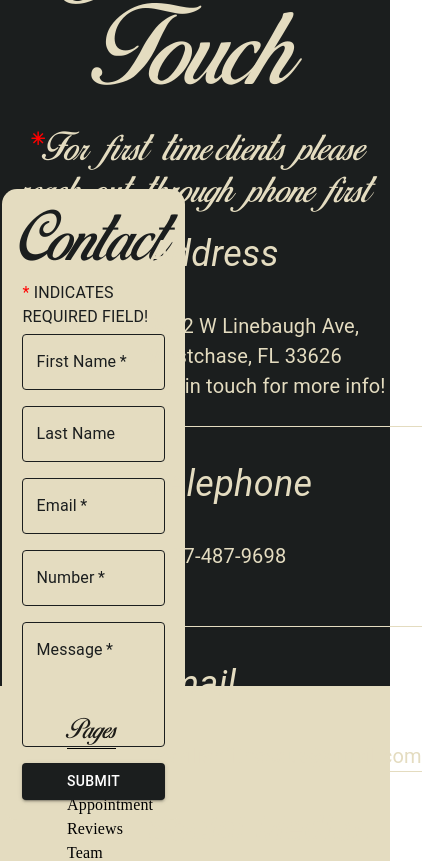
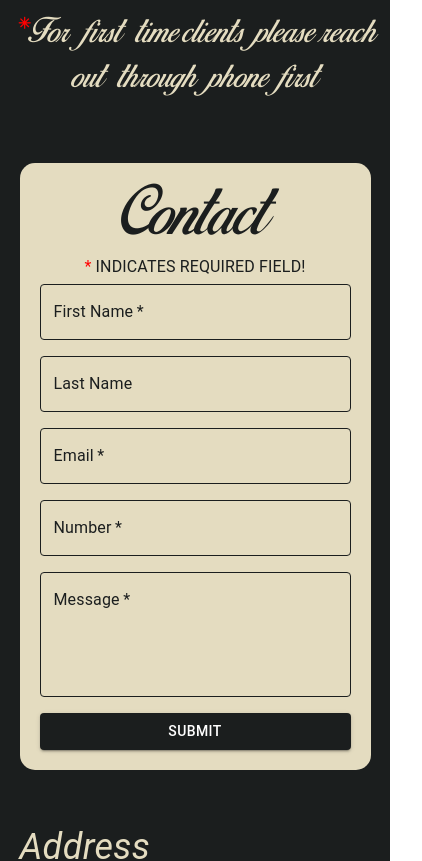
Before and after one commit to jamesdev4you/salon, a React (Create React App) app: page /appointment in a window 390 px wide. Shown: the part 960-1821 px from the top of the page, 422 px wide, since content can reach past the window. Built offline with nearby package versions, Linux system fonts and the light colour scheme.

Commit message:
responsiveness for appointment, reviews, and navbar

```diff
--- a/src/App.js
+++ b/src/App.js
@@ -39,8 +39,8 @@ function App() {
       backgroundImg: contactImage,
     },
     {
-      title: 'Reviews From',
-      desc: 'Our Amazing Clients',
+      title: 'Testimonials',
+      desc: 'by Amazing Clients',
       button: MyServiceButton,
       backgroundImg: headerReviews,
     },
--- a/src/PageComponents/Appointment/appointment.js
+++ b/src/PageComponents/Appointment/appointment.js
@@ -11,6 +11,7 @@ import Youtube from '../assets/youtube.png';
 import Footer from '../Footer/footer.js';
 import { useAnimation, motion } from 'framer-motion';
 import { useInView } from 'react-intersection-observer';
+import '../../index.css';
 
 const squareVariants = {
   visible: { opacity: 1, transition: { duration: 1.5 } },
@@ -34,7 +35,13 @@ const Appointment = (props) => {
       <Box
         sx={{
           width: '100%',
-          height: '100vh',
+          height: {
+            xl: '110vh',
+            lg: '110vh',
+            md: 'auto',
+            sm: 'auto',
+            xs: 'auto',
+          },
           display: 'flex',
           flexDirection: 'column',
           alignItems: 'center',
@@ -47,35 +54,57 @@ const Appointment = (props) => {
         }}
       >
         <Typography
-          variant='h1'
           color='secondary.main'
           sx={{
             textAlign: 'center',
             marginBottom: '15px',
             fontFamily: 'Birds',
+            fontSize: { lg: '98px', md: '64px', sm: '64px', xs: '70px' },
           }}
         >
           Get In Touch
         </Typography>
         <Typography
-          variant='h4'
           color='secondary.main'
           sx={{
             textAlign: 'center',
             marginBottom: '3%',
             fontFamily: 'Birds',
+            fontSize: {
+              xs: '30px',
+              sm: '60px',
+              md: '35px',
+              lg: '40px',
+              xl: '60px',
+            },
+            paddingLeft: {
+              xs: '5px',
+              sm: '0px',
+              md: '0px',
+              lg: '0px',
+              xl: '0px',
+            },
+            paddingRight: {
+              xs: '5px',
+              sm: '0px',
+              md: '0px',
+              lg: '0px',
+              xl: '0px',
+            },
+            paddingBottom: {
+              xs: '50px',
+              sm: '0px',
+              md: '0px',
+              lg: '0px',
+              xl: '0px',
+            },
           }}
         >
           <span style={{ color: 'red' }}>*</span>For first time clients please
           reach out through phone first
         </Typography>
         <motion.div
-          style={{
-            width: '80%',
-            display: 'flex',
-            alignItems: 'center',
-            justifyContent: 'space-around',
-          }}
+          className='contactFlexBox'
           animate={controls}
           variants={squareVariants}
           initial='hidden'
@@ -83,26 +112,51 @@ const Appointment = (props) => {
         >
           <Box
             sx={{
-              width: '35%',
+              width: {
+                xl: '40%',
+                lg: '50%',
+                md: '60%',
+                sm: '90%',
+                xs: '100%',
+              },
               height: '60vh',
               display: 'flex',
               alignItems: 'center',
               justifyContent: 'center',
+              marginBottom: {
+                xl: '0px',
+                lg: '0px',
+                md: '50px',
+                sm: '50px',
+                xs: '50px',
+              },
+              marginTop: {
+                xl: '0px',
+                lg: '0px',
+                md: '50px',
+                sm: '50px',
+                xs: '50px',
+              },
             }}
           >
             <ContactForm />
           </Box>
           <Box
             sx={{
-              height: '60vh',
+              height: {
+                xl: '60vh',
+                lg: '60vh',
+                md: 'auto',
+                sm: 'auto',
+                xs: 'auto',
+              },
               width: {
                 xl: '40%',
-                lg: '60%',
+                lg: '40%',
                 md: '100%',
                 sm: '100%',
                 xs: '100%',
               },
-
               marginBottom: '50px',
             }}
           >
@@ -143,12 +197,18 @@ const Appointment = (props) => {
                 paddingTop: '30px',
                 flexDirection: {
                   xl: 'row',
-                  lg: 'column',
-                  md: 'column',
+                  lg: 'row',
+                  md: 'row',
                   sm: 'column',
                   xs: 'column',
                 },
-                borderBottom: '1px solid #E4DCC0',
+                borderBottom: {
+                  xl: '1px solid #E4DCC0',
+                  lg: '1px solid #E4DCC0',
+                  md: '1px solid #E4DCC0',
+                  sm: 'none',
+                  xs: 'none',
+                },
               }}
             >
               <Box
@@ -157,8 +217,8 @@ const Appointment = (props) => {
                   width: '100%',
                   borderBottom: {
                     xl: 'none',
-                    lg: '1px solid #E4DCC0',
-                    md: '1px solid #E4DCC0',
+                    lg: 'none',
+                    md: 'none',
                     sm: '1px solid #E4DCC0',
                     xs: '1px solid #E4DCC0',
                   },
@@ -192,17 +252,26 @@ const Appointment = (props) => {
                 sx={{
                   marginLeft: {
                     xl: '30%',
-                    lg: '0%',
-                    md: '0%',
+                    lg: '10%',
+                    md: '10%',
                     sm: '0%',
                     xs: '0%',
                   },
-                  marginTop: {
-                    xl: '0%',
-                    lg: '30px',
-                    md: '30px',
-                    sm: '30px',
-                    xs: '30px',
+                  height: '170px',
+                  width: '100%',
+                  borderBottom: {
+                    xl: 'none',
+                    lg: 'none',
+                    md: 'none',
+                    sm: '1px solid #E4DCC0',
+                    xs: '1px solid #E4DCC0',
+                  },
+                  paddingTop: {
+                    xl: 'none',
+                    lg: 'none',
+                    md: 'none',
+                    sm: '18px',
+                    xs: '18px',
                   },
                 }}
               >
@@ -258,14 +327,14 @@ const Appointment = (props) => {
                     sx={{
                       height: {
                         xl: '60px',
-                        lg: '100px',
+                        lg: '60px',
                         md: '60px',
                         sm: '60px',
                         xs: '40px',
                       },
                       width: {
                         xl: '60px',
-                        lg: '100px',
+                        lg: '60px',
                         md: '60px',
                         sm: '60px',
                         xs: '40px',
@@ -283,14 +352,14 @@ const Appointment = (props) => {
                     sx={{
                       height: {
                         xl: '60px',
-                        lg: '100px',
+                        lg: '60px',
                         md: '60px',
                         sm: '60px',
                         xs: '40px',
                       },
                       width: {
                         xl: '60px',
-                        lg: '100px',
+                        lg: '60px',
                         md: '60px',
                         sm: '60px',
                         xs: '40px',
@@ -308,14 +377,14 @@ const Appointment = (props) => {
                     sx={{
                       height: {
                         xl: '60px',
-                        lg: '100px',
+                        lg: '60px',
                         md: '60px',
                         sm: '60px',
                         xs: '40px',
                       },
                       width: {
                         xl: '60px',
-                        lg: '100px',
+                        lg: '60px',
                         md: '60px',
                         sm: '60px',
                         xs: '40px',
@@ -334,14 +403,14 @@ const Appointment = (props) => {
                     sx={{
                       height: {
                         xl: '60px',
-                        lg: '100px',
+                        lg: '60px',
                         md: '60px',
                         sm: '60px',
                         xs: '40px',
                       },
                       width: {
                         xl: '60px',
-                        lg: '100px',
+                        lg: '60px',
                         md: '60px',
                         sm: '60px',
                         xs: '40px',
--- a/src/PageComponents/Home/homeHeader.js
+++ b/src/PageComponents/Home/homeHeader.js
@@ -25,8 +25,8 @@ export default function homeHeader(props) {
           flexDirection: 'column',
           alignItems: 'center',
           justifyContent: 'center',
-          width: { lg: '600px', md: '400px', sm: '400px', xs: '90vw'},
-          height: { lg: '300px', md: '25vh', sm: '25vh', xs: '25vh'},
+          width: { lg: '600px', md: '400px', sm: '400px', xs: '95vw' },
+          height: { lg: '300px', md: '25vh', sm: '25vh', xs: '30vh' },
           background: '#E4DCC0',
           borderRadius: '15px',
           border: '4px solid #1B1E1E',
@@ -34,13 +34,20 @@ export default function homeHeader(props) {
       >
         <Typography
           color='primary.main'
-          sx={{ fontFamily: 'Birds', fontSize: {lg: '98px', md: '64px', sm: '64px',  xs: '74px'}, lineHeight: {xs: '.7em', sm:'.7em', md: '1em', lg: '1em', } }}
+          sx={{
+            fontFamily: 'Birds',
+            fontSize: { lg: '98px', md: '64px', sm: '64px', xs: '74px' },
+            lineHeight: { xs: '.7em', sm: '.7em', md: '1em', lg: '1em' },
+          }}
         >
           {props.headerOp.title}
         </Typography>
         <Typography
           color='primary.main'
-          sx={{ fontFamily: 'Birds', fontSize: {lg: '58px', md: '44px', sm: '44px', xs: '44px'},}}
+          sx={{
+            fontFamily: 'Birds',
+            fontSize: { lg: '58px', md: '44px', sm: '44px', xs: '44px' },
+          }}
         >
           {props.headerOp.desc}
         </Typography>
--- a/src/PageComponents/NavBar/navbar.js
+++ b/src/PageComponents/NavBar/navbar.js
@@ -36,17 +36,17 @@ export default function NavBar(props) {
   const drawer = (
     <Box
       onClick={handleDrawerToggle}
-      sx={{ textAlign: 'center', backgroundColor: 'primary.main' }}
+      sx={{ textAlign: 'center', backgroundColor: '#E4DCC0' }}
     >
       <img src={Logo} alt='yooo' style={{ height: '150px', width: '150px' }} />
-      <Divider sx={{ backgroundColor: 'white' }} />
-      <List>
+      <Divider sx={{ backgroundColor: '#1B1E1E' }} />
+      <List sx={{ backgroundColor: '#E4DCC0' }}>
         {navItems.map((item) => (
           <ListItem key={item.text} sx={{ margin: '15px 0px' }} disablePadding>
             <NavLink
               style={{
                 textDecoration: 'none',
-                color: 'white',
+                color: '#1B1E1E',
                 fontFamily: 'Ubuntu',
                 fontSize: '20px',
                 margin: 'auto',
@@ -73,7 +73,7 @@ export default function NavBar(props) {
             onClick={handleDrawerToggle}
             sx={{ mr: 2, display: { sm: 'block', md: 'none' } }}
           >
-            <MenuIcon />
+            <MenuIcon sx={{ color: '#1B1E1E' }} />
           </IconButton>
           <Box
             alt='yooo'
@@ -115,7 +115,7 @@ export default function NavBar(props) {
           </Box>
         </Toolbar>
       </AppBar>
-      <Box component='nav'>
+      <Box component='nav' sx={{ backgroundColor: '#E4DCC0' }}>
         <Drawer
           variant='temporary'
           open={mobileOpen}
@@ -128,7 +128,7 @@ export default function NavBar(props) {
             '& .MuiDrawer-paper': {
               boxSizing: 'border-box',
               width: drawerWidth,
-              backgroundColor: 'white',
+              backgroundColor: '#E4DCC0',
             },
           }}
         >
--- a/src/PageComponents/Reviews/reviews.js
+++ b/src/PageComponents/Reviews/reviews.js
@@ -15,37 +15,37 @@ const reviews = (props) => {
   const testimonials = [
     {
       picture: Woman,
-      name: 'James Boyle',
+      name: '- James Boyle',
       description:
         'Lorem ipsum dolor sit amet, consectetur adipiscing elit. Sed nulla sem, posuere sodales molestie dictum, gravida id nisl. In hac habitasse platea dictumst. In rutrum est vel libero mattis.',
     },
     {
       picture: Woman2,
-      name: 'James Boyle',
+      name: '- James Boyle',
       description:
         'Lorem ipsum dolor sit amet, consectetur adipiscing elit. Sed nulla sem, posuere sodales molestie dictum, gravida id nisl. In hac habitasse platea dictumst. In rutrum est vel libero mattis.',
     },
     {
       picture: Woman3,
-      name: 'James Boyle',
+      name: '- James Boyle',
       description:
         'Lorem ipsum dolor sit amet, consectetur adipiscing elit. Sed nulla sem, posuere sodales molestie dictum, gravida id nisl. In hac habitasse platea dictumst. In rutrum est vel libero mattis.',
     },
     {
       picture: Woman4,
-      name: 'James Boyle',
+      name: '- James Boyle',
       description:
         'Lorem ipsum dolor sit amet, consectetur adipiscing elit. Sed nulla sem, posuere sodales molestie dictum, gravida id nisl. In hac habitasse platea dictumst. In rutrum est vel libero mattis.',
     },
     {
       picture: Woman5,
-      name: 'James Boyle',
+      name: '- James Boyle',
       description:
         'Lorem ipsum dolor sit amet, consectetur adipiscing elit. Sed nulla sem, posuere sodales molestie dictum, gravida id nisl. In hac habitasse platea dictumst. In rutrum est vel libero mattis.',
     },
     {
       picture: Woman,
-      name: 'James Boyle',
+      name: '- James Boyle',
       description:
         'Lorem ipsum dolor sit amet, consectetur adipiscing elit. Sed nulla sem, posuere sodales molestie dictum, gravida id nisl. In hac habitasse platea dictumst. In rutrum est vel libero mattis.',
     },
@@ -64,6 +64,8 @@ const reviews = (props) => {
           alignItems: 'center',
           justifyContent: 'center',
           backgroundColor: '#1B1E1E',
+          gap: '50px',
+          paddingBottom: '50px',
         }}
       >
         <Typography
--- a/src/PageComponents/Reviews/singleReview.js
+++ b/src/PageComponents/Reviews/singleReview.js
@@ -3,6 +3,7 @@ import Box from '@mui/material/Box';
 import Typography from '@mui/material/Typography';
 import { useAnimation, motion } from 'framer-motion';
 import { useInView } from 'react-intersection-observer';
+import '../../index.css';
 
 const squareVariants = {
   visible: { opacity: 1, scale: 1, transition: { duration: 0.7 } },
@@ -20,59 +21,118 @@ const SingleReview = (props) => {
   }, [controls, inView]);
 
   return (
-    <motion.div
-      style={{ width: '70%' }}
-      animate={controls}
-      variants={squareVariants}
-      initial='hidden'
-      ref={ref}
-    >
+    <motion.div animate={controls} variants={squareVariants} initial='hidden'>
       <Box
-        style={{
-          width: '100%',
-          height: '20vh',
-          marginBottom: '50px',
-          marginTop: '50px',
+        ref={ref}
+        sx={{
+          height: 'auto',
+          width: {
+            xl: '80%',
+            lg: '80%',
+            md: '80%',
+            sm: '90%',
+            xs: '90%',
+          },
+          padding: '20px',
+          borderRadius: '15px',
+          backgroundColor: '#E4DCC0',
           display: 'flex',
+          flexDirection: {
+            xl: 'row',
+            lg: 'row',
+            md: 'row',
+            sm: 'column',
+            xs: 'column',
+          },
+          gap: {
+            xl: '0px',
+            lg: '0px',
+            md: '0px',
+            sm: '15px',
+            xs: '15px',
+          },
+          justifyContent: 'space-around',
           alignItems: 'center',
-          justifyContent: 'center',
-          gap: '.5em',
-          paddingLeft: '2em',
-          paddingRight: '2em',
-          backgroundColor: '#E4DCC0',
-          borderRadius: '20px',
+          margin: 'auto',
+
+          boxShadow:
+            'rgba(0, 0, 0, 0.25) 0px 54px 55px, rgba(0, 0, 0, 0.12) 0px -12px 30px, rgba(0, 0, 0, 0.12) 0px 4px 6px, rgba(0, 0, 0, 0.17) 0px 12px 13px, rgba(0, 0, 0, 0.09) 0px -3px 5px',
         }}
       >
         <Box
           sx={{
-            height: '10em',
-            width: '10em',
+            height: {
+              xl: '240px',
+              lg: '200px',
+              md: '180px',
+              sm: '140px',
+              xs: '140px',
+            },
+            width: {
+              xl: '240px',
+              lg: '200px',
+              md: '180px',
+              sm: '140px',
+              xs: '140px',
+            },
+            borderRadius: '50%',
             backgroundImage: `url(${props.picture})`,
+            backgroundRepeat: 'no-repeat',
             backgroundSize: 'cover',
-            backgroundRepeat: 'none',
             backgroundPosition: 'center',
-            borderRadius: '50%',
-            border: '3px solid #1B1E1E',
+            border: '3px solid',
+            borderColor: '#1B1E1E',
           }}
-        />
+        ></Box>
         <Box
           sx={{
-            height: '10em',
-            width: '80%',
-            display: 'flex',
-            flexDirection: 'column',
-            alignItems: 'center',
-            justifyContent: 'center',
+            width: {
+              xl: '60%',
+              lg: '60%',
+              md: '60%',
+              sm: '100%',
+              xs: '100%',
+            },
           }}
         >
-          <Typography variant='h5' sx={{ width: '90%', textAlign: 'center' }}>
+          <Typography
+            sx={{
+              fontSize: {
+                xl: '24px',
+                lg: '20px',
+                md: '18px',
+                sm: '16px',
+                xs: '14px',
+              },
+              textAlign: 'center',
+
+              color: '#1B1E1E',
+            }}
+          >
             {props.description}
           </Typography>
           <Typography
-            variant='h5'
-            sx={{ width: '90%', textAlign: 'right', fontFamily: 'Birds' }}
+            sx={{
+              fontSize: {
+                xl: '26px',
+                lg: '22px',
+                md: '20px',
+                sm: '18px',
+                xs: '22px',
+              },
+              textAlign: {
+                xl: 'right',
+                lg: 'right',
+                md: 'right',
+                sm: 'center',
+                xs: 'center',
+              },
+              paddingTop: '15px',
+              color: '#1B1E1E',
+              fontFamily: 'Birds',
+            }}
           >
-            - {props.name}
+            {props.name}
           </Typography>
         </Box>
       </Box>
--- a/src/index.css
+++ b/src/index.css
@@ -42,9 +42,21 @@ code {
   gap: 50px;
 }
 
+.contactFlexBox {
+  width: 80%;
+  gap: 1em;
+  display: flex;
+  align-items: center;
+  justify-content: space-around;
+}
+
 @media only screen and (max-width: 1200px) {
   .homeMenuBox {
     height: auto;
+    flex-direction: column;
+  }
+
+  .contactFlexBox {
     flex-direction: column;
   }
 }
@@ -60,6 +72,10 @@ code {
 }
 
 @media only screen and (max-width: 600px) {
+  .contactFlexBox {
+    gap: 50px;
+    width: 90%;
+  }
 }
 
 @media only screen and (max-width: 400px) {
```
